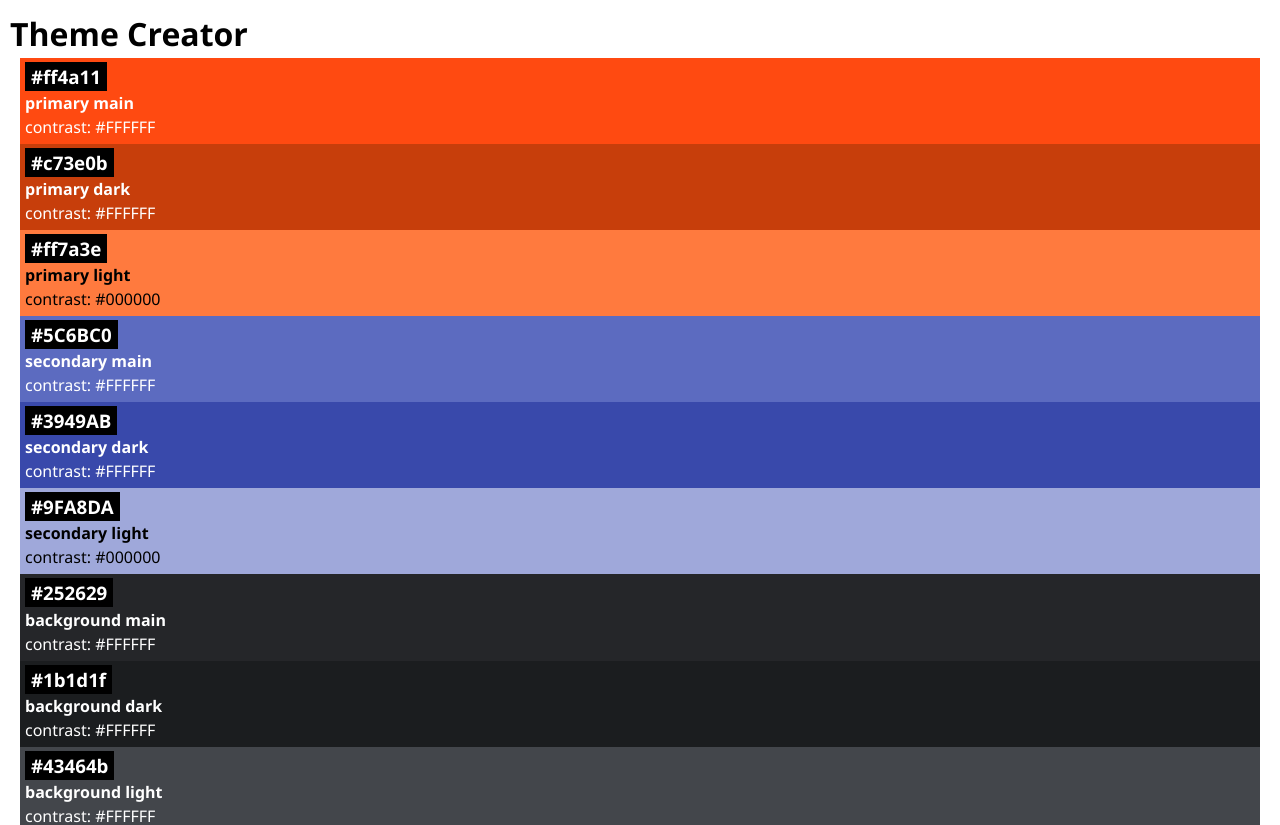
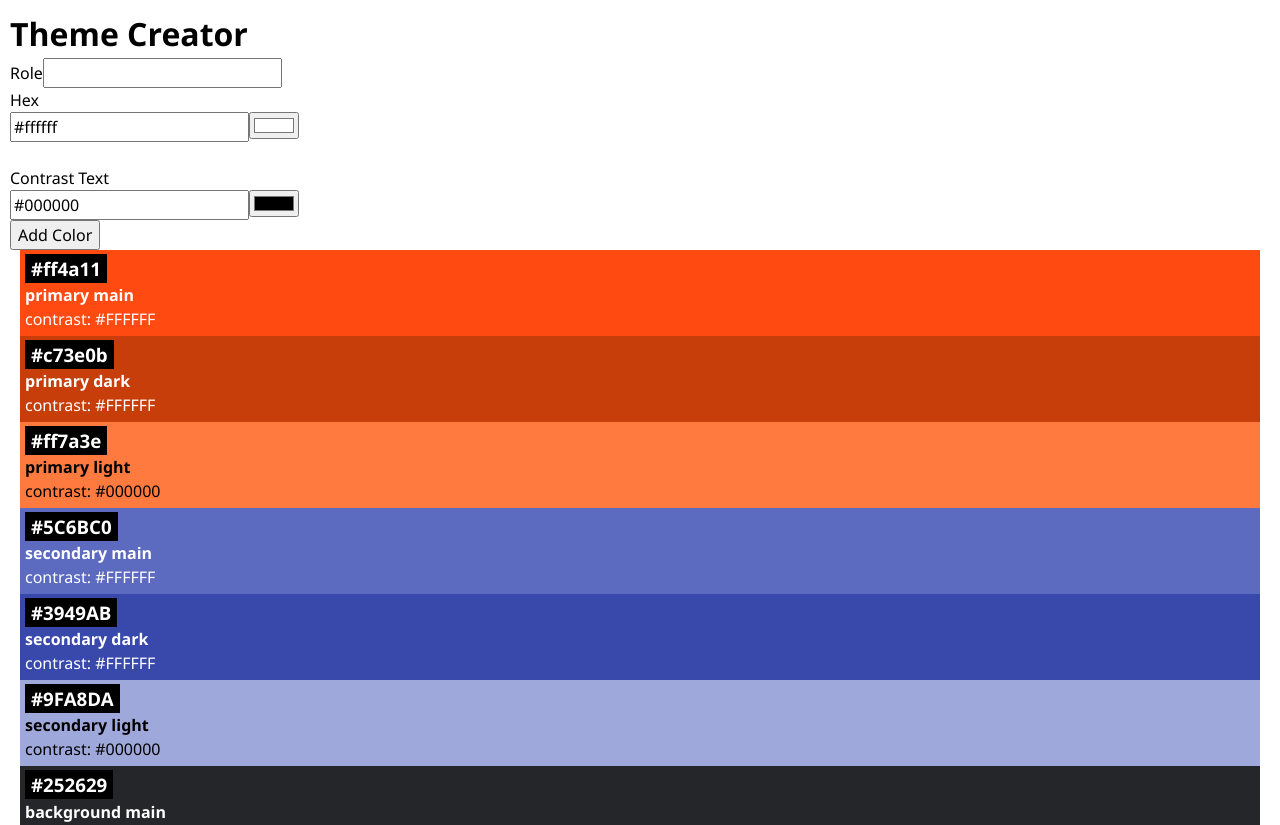
Before and after one commit to 3rlxnd/recap-project-4, a React (Vite) app: page / in a window 1280 px wide. Shown: the top 825 px of the page. Built offline with nearby package versions, Linux system fonts and the light colour scheme.

Commit message:
Solved #2 Issue

```diff
--- a/package.json
+++ b/package.json
@@ -14,7 +14,8 @@
     "@octokit/rest": "^20.1.0",
     "dotenv": "^16.4.5",
     "react": "^18.2.0",
-    "react-dom": "^18.2.0"
+    "react-dom": "^18.2.0",
+    "uid": "^2.0.2"
   },
   "devDependencies": {
     "@types/react": "^18.2.66",
--- a/src/App.jsx
+++ b/src/App.jsx
@@ -1,14 +1,31 @@
 import { initialColors } from "./lib/colors";
 import Color from "./Components/Color/Color";
+import ColorForm from "./Components/ColorForm/ColorForm";
 import "./App.css";
+import { useState } from "react";
+import { uid } from "uid";
 
 function App() {
   console.log("Find Issue 1");
+  const [ colors, setColors ] =useState(initialColors)
+
+  function handleAdd(newColor) {
+    setColors((prev) => [{
+      id: uid(),
+      role: newColor.role,
+      hex: newColor.hex,
+      contrastText: newColor.contrast
+    }, ...prev])
+  }
+
+
+
+
   return (
     <>
       <h1>Theme Creator</h1>
-
-      {initialColors.map((color) => {
+      <ColorForm handleAdd={handleAdd}/>
+      {colors.map((color) => {
         return <Color key={color.id} color={color} />;
       })}
     </>
--- /dev/null
+++ b/src/Components/ColorForm/ColorForm.jsx
@@ -0,0 +1,26 @@
+import React, { useState } from 'react'
+import ColorInput from '../ColorInput/ColorInput'
+
+export default function ColorForm({handleAdd}) {
+
+    function handleSubmit(event) {
+        event.preventDefault()
+        const formdata = new FormData(event.target)
+        const data = Object.fromEntries(formdata)
+        handleAdd(data)
+    }
+
+    return (
+        <form onSubmit={handleSubmit}>
+            Role
+            <input id='role' type="text" name='role'/>
+            <br />
+            Hex
+            <ColorInput name='hex' value={'#ffffff'}/>
+            <br />
+            Contrast Text
+            <ColorInput name='contrast' value={'#000000'}/>
+            <button >Add Color</button>
+        </form>
+    )
+}
--- /dev/null
+++ b/src/Components/ColorInput/ColorInput.jsx
@@ -0,0 +1,16 @@
+import React, { useState } from 'react'
+
+export default function ColorInput({name, value}) {
+    const [ color, setColor ] = useState(value)
+
+    function handleChange(event) {
+        setColor(event.target.value);
+    }
+
+    return (
+        <div id='name-input' className='color-input-wrapper'>
+            <input name={name} type="text" value={color} onChange={handleChange}/>
+            <input type="color" value={color} onChange={handleChange}/>
+        </div>
+    )
+}
```
Also changed, not shown: 1 other file (tests, documents, lock files or other folders).
